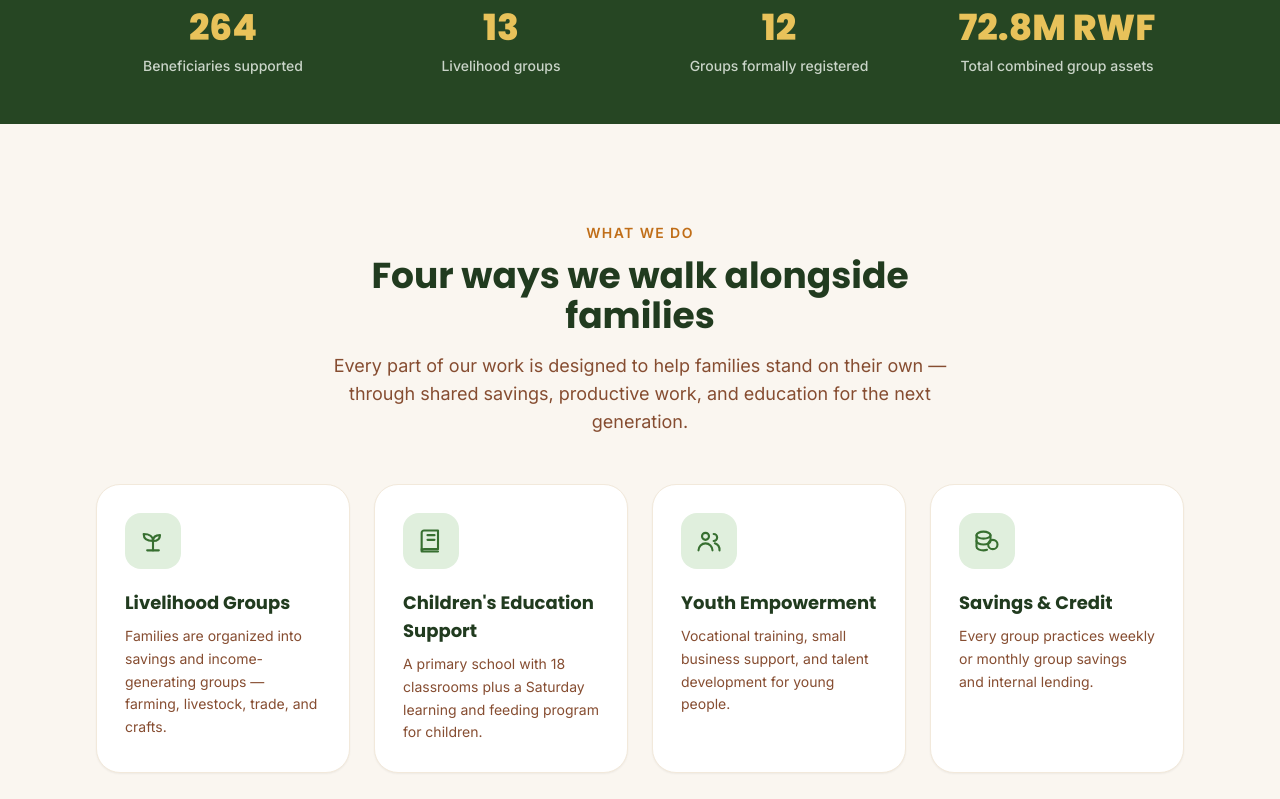
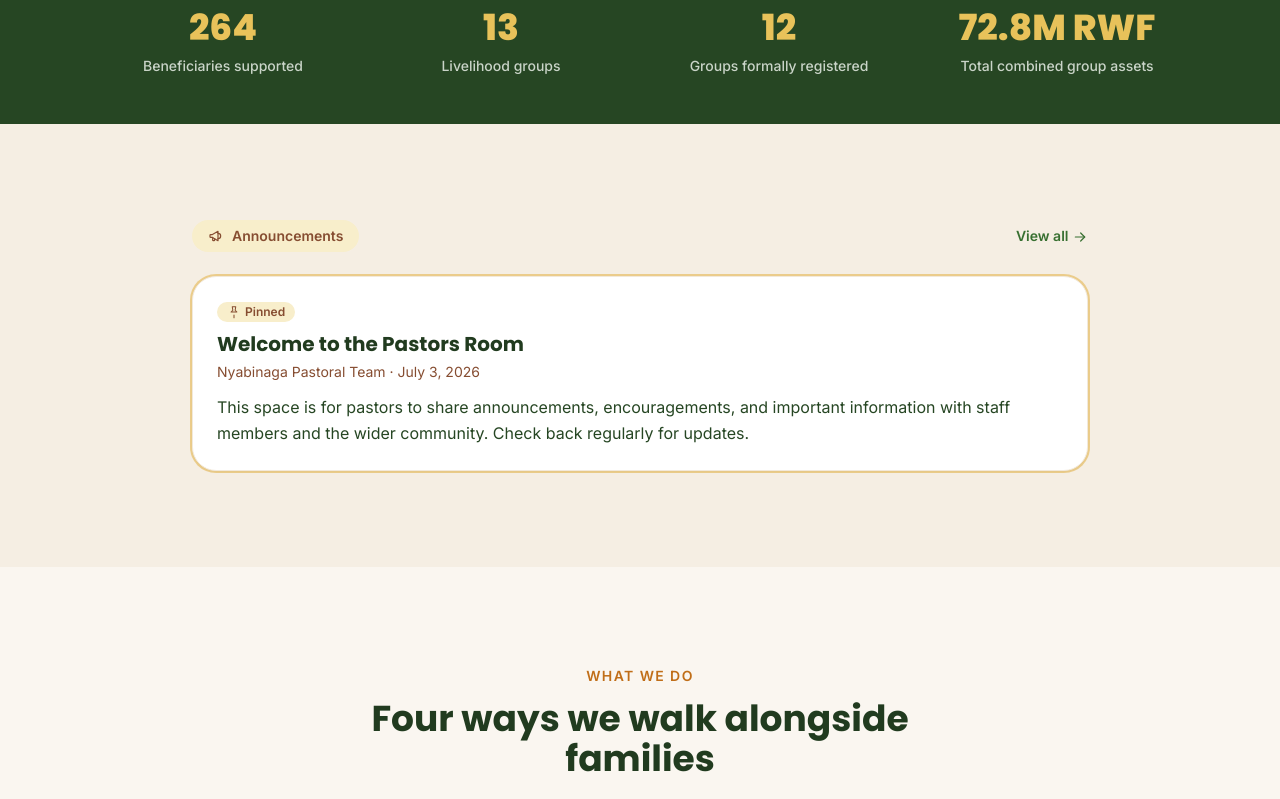
Before and after one commit to isherve/Nyabinaga-Association-Website, a React (Vite) app: page / in a window 1280 px wide. Shown: the part 820-1619 px from the top of the page. Built offline with nearby package versions, Linux system fonts and the light colour scheme.

Commit message:
Show pinned announcements on the homepage for all visitors
Co-authored-by: Cursor <cursoragent@cursor.com>

```diff
--- a/src/content/translations.js
+++ b/src/content/translations.js
@@ -25,6 +25,10 @@ export const translations = {
     'nav.team': 'Our Team',
     'nav.donate': 'Donate',
     'nav.pastors': 'Pastors Room',
+
+    // Home announcements
+    'home.announcements.eyebrow': 'Announcements',
+    'home.announcements.viewAll': 'View all',
 
     // Pastors Room
     'pastors.eyebrow': 'Pastors Room',
@@ -396,6 +400,9 @@ export const translations = {
     'nav.donate': 'Faire un don',
     'nav.pastors': 'Salle des Pasteurs',
 
+    'home.announcements.eyebrow': 'Annonces',
+    'home.announcements.viewAll': 'Voir tout',
+
     'pastors.eyebrow': 'Salle des Pasteurs',
     'pastors.title': 'Salle des Pasteurs',
     'pastors.subtitle': 'Annonces et messages de nos pasteurs au personnel et à la communauté.',
@@ -749,6 +756,9 @@ export const translations = {
     'nav.donate': 'Tanga inkunga',
     'nav.pastors': 'Icyumba cy\'Abapasitori',
 
+    'home.announcements.eyebrow': 'Amatangazo',
+    'home.announcements.viewAll': 'Reba byose',
+
     'pastors.eyebrow': 'Icyumba cy\'Abapasitori',
     'pastors.title': 'Icyumba cy\'Abapasitori',
     'pastors.subtitle': 'Amatangazo n\'ubutumwa bw\'abapasitori bacu ku bakozi n\'abaturage.',
--- a/src/pages/Home.jsx
+++ b/src/pages/Home.jsx
@@ -1,3 +1,4 @@
+import { useState } from 'react'
 import { Link } from 'react-router-dom'
 import { site, featuredImages } from '../content/site'
 import { heroStats } from '../content/stats'
@@ -7,7 +8,8 @@ import { useSettings } from '../context/SettingsContext'
 import Reveal from '../components/Reveal'
 import AnimatedNumber from '../components/AnimatedNumber'
 import HeroSlideshow from '../components/HeroSlideshow'
-import { iconMap, ArrowRight, MapPin } from '../components/Icons'
+import { iconMap, ArrowRight, MapPin, Megaphone, Pin } from '../components/Icons'
+import { getAnnouncements } from '../lib/announcementsStore'
 
 const whatWeDoKeys = [
   { icon: 'sprout', title: 'home.whatWeDo.livelihood.title', text: 'home.whatWeDo.livelihood.text' },
@@ -23,8 +25,18 @@ const statLabelKeys = [
   'home.stats.assets',
 ]
 
+const fmtDate = (d) => {
+  try {
+    return new Date(`${d}T00:00:00`).toLocaleDateString('en-US', { year: 'numeric', month: 'long', day: 'numeric' })
+  } catch {
+    return d
+  }
+}
+
 export default function Home() {
   const { t, lang } = useSettings()
+  // Show pinned announcements from the Pastors Room to all visitors.
+  const [pinned] = useState(() => getAnnouncements().filter((a) => a.pinned))
 
   return (
     <>
@@ -72,6 +84,37 @@ export default function Home() {
           ))}
         </div>
       </section>
+
+      {pinned.length > 0 && (
+        <section className="section surface-muted">
+          <div className="container-page">
+            <Reveal className="mx-auto max-w-4xl">
+              <div className="flex flex-col items-start justify-between gap-3 sm:flex-row sm:items-center">
+                <span className="inline-flex items-center gap-2 rounded-full bg-gold-100 px-4 py-1.5 text-sm font-semibold text-earth-700 dark:bg-gold-900/30 dark:text-gold-300">
+                  <Megaphone className="h-4 w-4" /> {t('home.announcements.eyebrow')}
+                </span>
+                <Link to="/pastors-room" className="text-sm font-semibold text-forest-600 hover:underline dark:text-gold-300">
+                  {t('home.announcements.viewAll')} <ArrowRight className="inline h-4 w-4" />
+                </Link>
+              </div>
+              <div className="mt-6 space-y-4">
+                {pinned.map((a) => (
+                  <article key={a.id} className="card p-6 ring-2 ring-gold-400/50">
+                    <span className="mb-2 inline-flex items-center gap-1 rounded-full bg-gold-100 px-2.5 py-0.5 text-xs font-semibold text-earth-700 dark:bg-gold-900/30 dark:text-gold-300">
+                      <Pin className="h-3.5 w-3.5" /> {t('pastors.pinned')}
+                    </span>
+                    <h3 className="font-display text-xl font-bold text-forest-900 dark:text-forest-50">{a.title}</h3>
+                    <p className="mt-1 text-sm text-muted">
+                      {a.author ? `${a.author} · ` : ''}{fmtDate(a.date)}
+                    </p>
+                    {a.body && <p className="mt-3 whitespace-pre-line leading-relaxed text-forest-800 dark:text-forest-100">{a.body}</p>}
+                  </article>
+                ))}
+              </div>
+            </Reveal>
+          </div>
+        </section>
+      )}
 
       <section className="section">
         <div className="container-page">
```
